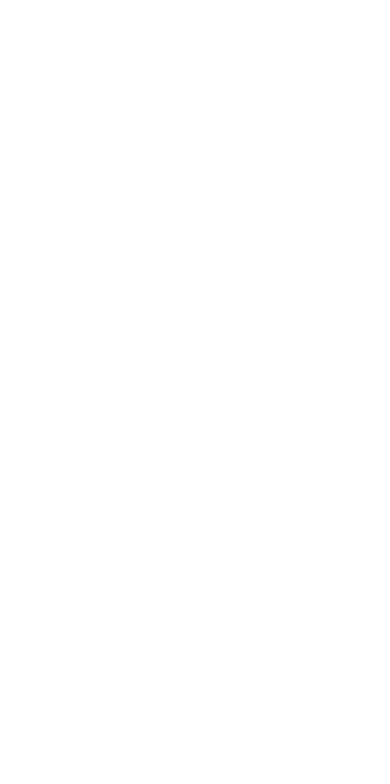
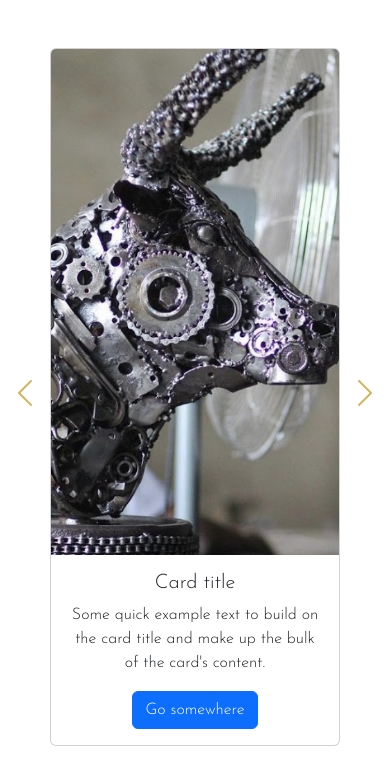
Before and after one commit to lanreonasanya02/adao-website, a React (Create React App) app: page /products in a window 390 px wide. Shown: the top 784 px of the page. Built offline with nearby package versions, Linux system fonts and the light colour scheme.

Commit message:
added colors to the logo and created carousel for the mobile

```diff
--- a/src/pages/navbars/Navbar.css
+++ b/src/pages/navbars/Navbar.css
@@ -74,6 +74,8 @@
 nav .logo-desktop {
   border-radius: 10rem;
   width: 20%;
+  border: 4px double #d4b35f;
+  box-shadow: 0 3px 5px 0 rgba(0, 0, 0, 0.9), 0 6px 20px 0 rgba(0, 0, 0, 0.8);
 }
 
 nav .navbar-nav a {
@@ -120,11 +122,15 @@
 .mobile-nav .logo-mobile {
   border-radius: 10rem;
   width: 50%;
+  border: 4px double #d4b35f;
+  box-shadow: 0 3px 5px 0 rgba(0, 0, 0, 0.9), 0 6px 20px 0 rgba(0, 0, 0, 0.8);
 }
 
 .mobile-nav .logo-overlap-mobile {
   border-radius: 10rem;
   width: 30%;
+  border: 4px double #d4b35f;
+  box-shadow: 0 3px 5px 0 rgba(0, 0, 0, 0.9), 0 6px 20px 0 rgba(0, 0, 0, 0.8);
 }
 
 /* On smaller screens, where height is less than 450px, change the style of the sidenav (less padding and a smaller font size) */
--- a/src/pages/products/Product.css
+++ b/src/pages/products/Product.css
@@ -32,6 +32,6 @@
   object-fit: cover;
 }
 
-section .carou .card .card-image img:hover {
+/* section .carou .card .card-image img:hover {
   object-fit: fill;
-}
+} */
--- a/src/pages/products/Products.js
+++ b/src/pages/products/Products.js
@@ -8,10 +8,12 @@
 import img6 from "../../images/adao-17.png";
 import img7 from "../../images/adao-18.png";
 import img8 from "../../images/adao-20.png";
+import img9 from "../../images/adao-5.png";
 
 const Products = () => {
   return (
     <>
+      {/* Desktop carousel */}
       <section className="d-none d-lg-block">
         <div id="carouselExampleIndicators" class="carousel slide">
           <div className="carou">
@@ -55,7 +57,7 @@
                     <div className="col-lg-3 col-md-3 col-10">
                       <div class="card" style={{ width: "15rem" }}>
                         <div className="card-image">
-                          <img src={img2} class="card-img-top" alt="..." />
+                          <img src={img9} class="card-img-top" alt="..." />
                         </div>
                         <div class="card-body">
                           <h5 class="card-title">Card title</h5>
@@ -114,24 +116,6 @@
                     <div className="col-lg-3 col-md-4 col-10">
                       <div class="card" style={{ width: "15rem" }}>
                         <div className="card-image">
-                          <img src={img5} class="card-img-top" alt="..." />
-                        </div>
-                        <div class="card-body">
-                          <h5 class="card-title">Card title</h5>
-                          <p class="card-text">
-                            Some quick example text to build on the card title
-                            and make up the bulk of the card's content.
-                          </p>
-                          <a href="#" class="btn btn-primary">
-                            Go somewhere
-                          </a>
-                        </div>
-                      </div>
-                    </div>
-
-                    <div className="col-lg-3 col-md-3 col-10">
-                      <div class="card" style={{ width: "15rem" }}>
-                        <div className="card-image">
                           <img src={img6} class="card-img-top" alt="..." />
                         </div>
                         <div class="card-body">
@@ -151,6 +135,24 @@
                       <div class="card" style={{ width: "15rem" }}>
                         <div className="card-image">
                           <img src={img7} class="card-img-top" alt="..." />
+                        </div>
+                        <div class="card-body">
+                          <h5 class="card-title">Card title</h5>
+                          <p class="card-text">
+                            Some quick example text to build on the card title
+                            and make up the bulk of the card's content.
+                          </p>
+                          <a href="#" class="btn btn-primary">
+                            Go somewhere
+                          </a>
+                        </div>
+                      </div>
+                    </div>
+
+                    <div className="col-lg-3 col-md-3 col-10">
+                      <div class="card" style={{ width: "15rem" }}>
+                        <div className="card-image">
+                          <img src={img5} class="card-img-top" alt="..." />
                         </div>
                         <div class="card-body">
                           <h5 class="card-title">Card title</h5>
@@ -271,6 +273,91 @@
           </div>
         </div>
       </section>
+
+      {/* Mobile carousel */}
+      <section className="carou-mobile d-block d-lg-none">
+        <div id="carouselExample" class="carousel slide">
+          <div className="carou">
+            <div>
+              <button
+                type="button"
+                data-bs-target="#carouselExample"
+                data-bs-slide="prev"
+              >
+                <span class="btn-prev-next" aria-hidden="true">
+                  {" "}
+                  <i class="bi bi-chevron-left"></i>
+                </span>
+              </button>
+            </div>
+
+            <div class="carousel-inner">
+              <div class="carousel-item active">
+                <div class="card">
+                  <div className="card-image">
+                    <img src={img3} class="card-img-top" alt="..." />
+                  </div>
+                  <div class="card-body">
+                    <h5 class="card-title">Card title</h5>
+                    <p class="card-text">
+                      Some quick example text to build on the card title and
+                      make up the bulk of the card's content.
+                    </p>
+                    <a href="#" class="btn btn-primary">
+                      Go somewhere
+                    </a>
+                  </div>
+                </div>
+              </div>
+              <div class="carousel-item">
+                <div class="card">
+                  <div className="card-image">
+                    <img src={img1} class="card-img-top" alt="..." />
+                  </div>
+                  <div class="card-body">
+                    <h5 class="card-title">Card title</h5>
+                    <p class="card-text">
+                      Some quick example text to build on the card title and
+                      make up the bulk of the card's content.
+                    </p>
+                    <a href="#" class="btn btn-primary">
+                      Go somewhere
+                    </a>
+                  </div>
+                </div>
+              </div>
+              <div class="carousel-item">
+                <div class="card">
+                  <div className="card-image">
+                    <img src={img4} class="card-img-top" alt="..." />
+                  </div>
+                  <div class="card-body">
+                    <h5 class="card-title">Card title</h5>
+                    <p class="card-text">
+                      Some quick example text to build on the card title and
+                      make up the bulk of the card's content.
+                    </p>
+                    <a href="#" class="btn btn-primary">
+                      Go somewhere
+                    </a>
+                  </div>
+                </div>
+              </div>
+            </div>
+            <div>
+              <button
+                type="button"
+                data-bs-target="#carouselExample"
+                data-bs-slide="next"
+              >
+                <span class="btn-prev-next" aria-hidden="true">
+                  <i class="bi bi-chevron-right"></i>
+                </span>
+              </button>
+            </div>
+          </div>
+        </div>
+      </section>
     </>
   );
 };
```
